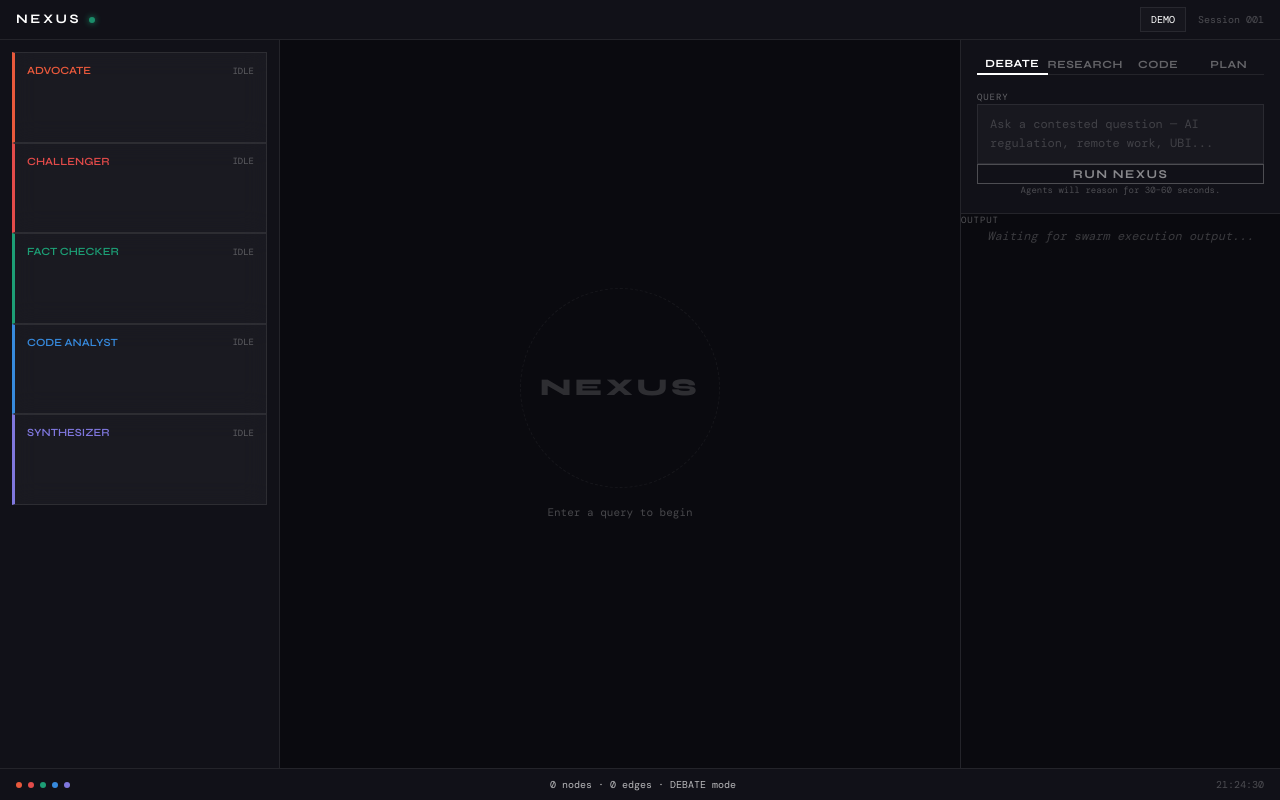
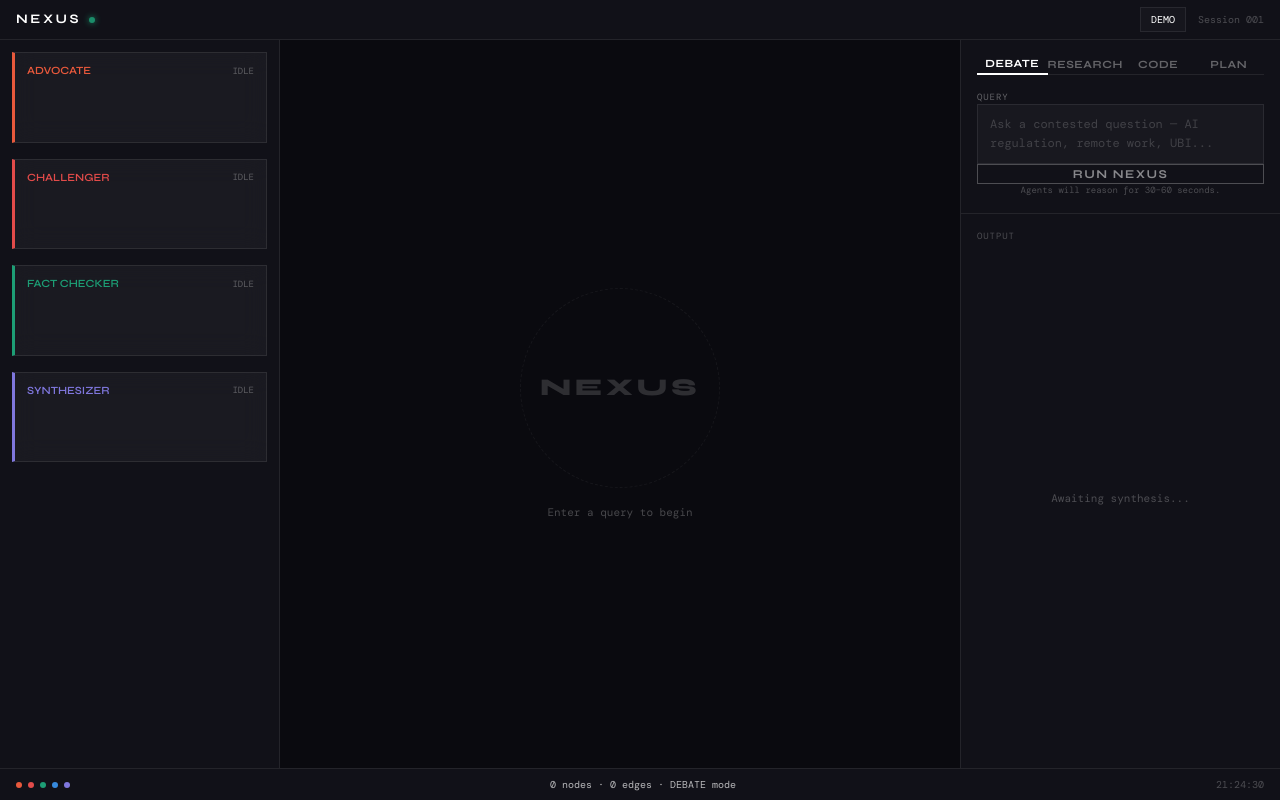
Before and after one commit to silverfang7x/nexus, a Next.js app: page / in a window 1280 px wide. Built offline with nearby package versions, Linux system fonts and the light colour scheme; a web font is replaced by a local one.

Commit message:
feat: mode-aware agent panels with AnimatePresence, full verdict panel with paragraph rendering

```diff
--- a/app/(dashboard)/page.tsx
+++ b/app/(dashboard)/page.tsx
@@ -3,7 +3,7 @@
 import React, { useState, useEffect, useCallback } from 'react';
 import { motion, AnimatePresence } from 'framer-motion';
 import NexusGraph from '@/components/canvas/NexusGraph';
-import { AgentPanelList } from '@/components/agents/AgentPanel';
+import AgentPanel from '@/components/agents/AgentPanel';
 import ModeSelector from '@/components/ui/ModeSelector';
 import VerdictPanel from '@/components/output/VerdictPanel';
 import { useAgentStream } from '@/hooks/useAgentStream';
@@ -21,6 +21,13 @@ const CORE_AGENTS: AgentId[] = [
   'codeanalyst',
   'synthesizer',
 ];
+
+const MODE_AGENTS: Record<NexusMode, AgentId[]> = {
+  debate: ['advocate', 'challenger', 'factchecker', 'synthesizer'],
+  research: ['factchecker', 'synthesizer'],
+  code: ['codeanalyst', 'synthesizer'],
+  plan: ['advocate', 'factchecker', 'synthesizer'],
+};
 
 const SHEET_SPRING = { type: 'spring', damping: 28, stiffness: 300 } as const;
 
@@ -273,12 +280,39 @@ export default function Dashboard() {
 
   // ── shared node/edge panel content ─────────────────────────────────────────
 
+  const activeAgentIds = MODE_AGENTS[activeMode];
+  const filteredPanels = panelsData.filter((p) => activeAgentIds.includes(p.agentId));
+
+  const renderedAgentPanels = (
+    <div className="flex flex-col gap-4">
+      <AnimatePresence mode="popLayout">
+        {filteredPanels.map((panel, index) => (
+          <motion.div
+            key={panel.agentId}
+            initial={{ opacity: 0, x: -16 }}
+            animate={{ opacity: 1, x: 0 }}
+            exit={{ opacity: 0, x: -16 }}
+            transition={{ duration: 0.2, delay: index * 0.05 }}
+            style={{ width: '100%' }}
+          >
+            <AgentPanel
+              agentId={panel.agentId}
+              status={panel.status}
+              thoughts={panel.thoughts}
+              isActive={panel.isActive}
+            />
+          </motion.div>
+        ))}
+      </AnimatePresence>
+    </div>
+  );
+
   const agentsPanelContent = (
     <div
       style={{ flex: 1, overflowY: 'auto', padding: '0 12px 16px' }}
       className="nx-thin-scroll"
     >
-      <AgentPanelList panels={panelsData} />
+      {renderedAgentPanels}
     </div>
   );
 
@@ -302,7 +336,13 @@ export default function Dashboard() {
         }}
       />
       <div style={{ flex: 1, overflowY: 'auto' }}>
-        <VerdictPanel verdict={verdict} />
+        <VerdictPanel
+          verdict={verdict}
+          mode={activeMode}
+          nodeCount={nodes.length}
+          edgeCount={edges.length}
+          isRunning={status === 'running'}
+        />
       </div>
     </div>
   );
@@ -449,7 +489,7 @@ export default function Dashboard() {
               zIndex: 20,
             }}
           >
-            <AgentPanelList panels={panelsData} />
+            {renderedAgentPanels}
           </div>
         )}
 
@@ -557,7 +597,13 @@ export default function Dashboard() {
               }}
             />
             <div style={{ flex: 1, overflow: 'hidden' }}>
-              <VerdictPanel verdict={verdict} />
+              <VerdictPanel
+                verdict={verdict}
+                mode={activeMode}
+                nodeCount={nodes.length}
+                edgeCount={edges.length}
+                isRunning={status === 'running'}
+              />
             </div>
           </div>
         )}
--- a/components/output/VerdictPanel.tsx
+++ b/components/output/VerdictPanel.tsx
@@ -1,47 +1,233 @@
-import React from 'react';
+import React, { useState } from 'react';
+import { NexusMode } from '@/types/nexus';
 
 export interface VerdictPanelProps {
-  verdict?: string;
+  verdict: string;
+  mode: NexusMode;
+  nodeCount: number;
+  edgeCount: number;
+  isRunning: boolean;
 }
 
-export default function VerdictPanel({ verdict }: VerdictPanelProps) {
+const getModeColor = (mode: NexusMode): string => {
+  switch (mode) {
+    case 'debate': return '#E24B4A';
+    case 'research': return '#1D9E75';
+    case 'code': return '#378ADD';
+    case 'plan': return '#BA7517';
+    default: return 'var(--nx-text-muted)';
+  }
+};
+
+function renderHighlightedText(text: string) {
+  const regex = /(\[[^\]]+\]|"[^"]+")/g;
+  const parts = text.split(regex);
+
+  return parts.map((part, index) => {
+    if (part.startsWith('[') && part.endsWith(']')) {
+      return (
+        <span key={index} style={{ color: 'var(--nx-synthesizer)' }}>
+          {part}
+        </span>
+      );
+    } else if (part.startsWith('"') && part.endsWith('"')) {
+      return (
+        <span
+          key={index}
+          style={{
+            color: 'rgba(255, 255, 255, 0.55)',
+            fontStyle: 'italic'
+          }}
+        >
+          {part}
+        </span>
+      );
+    }
+    return part;
+  });
+}
+
+export default function VerdictPanel({
+  verdict,
+  mode,
+  nodeCount,
+  edgeCount,
+  isRunning
+}: VerdictPanelProps) {
+  const [copied, setCopied] = useState(false);
+
+  const handleCopy = () => {
+    if (!verdict) return;
+    navigator.clipboard.writeText(verdict).then(() => {
+      setCopied(true);
+      setTimeout(() => setCopied(false), 2000);
+    });
+  };
+
+  const actionButtonStyle = {
+    fontFamily: 'var(--nx-font-mono), monospace',
+    fontSize: '9px',
+    border: '1px solid var(--nx-border)',
+    background: 'rgba(255, 255, 255, 0.02)',
+    padding: '4px 10px',
+    borderRadius: 0,
+    color: 'rgba(255, 255, 255, 0.8)',
+    cursor: 'pointer',
+    transition: 'all 150ms'
+  };
+
+  // 1. Loading State
+  if (isRunning && !verdict) {
+    return (
+      <div
+        style={{
+          width: '100%',
+          height: '100%',
+          display: 'flex',
+          flexDirection: 'column',
+          padding: '16px',
+          backgroundColor: 'transparent'
+        }}
+      >
+        <div className="label-xs mb-4">OUTPUT</div>
+        <div style={{ display: 'flex', flexDirection: 'column', gap: '6px' }}>
+          <div
+            style={{
+              height: '12px',
+              background: 'linear-gradient(90deg, rgba(255,255,255,0.04) 25%, rgba(255,255,255,0.08) 50%, rgba(255,255,255,0.04) 75%)',
+              backgroundSize: '200% 100%',
+              animation: 'nx-shimmer 1.5s infinite',
+              width: '100%'
+            }}
+          />
+          <div
+            style={{
+              height: '12px',
+              background: 'linear-gradient(90deg, rgba(255,255,255,0.04) 25%, rgba(255,255,255,0.08) 50%, rgba(255,255,255,0.04) 75%)',
+              backgroundSize: '200% 100%',
+              animation: 'nx-shimmer 1.5s infinite',
+              width: '90%'
+            }}
+          />
+          <div
+            style={{
+              height: '8px',
+              background: 'linear-gradient(90deg, rgba(255,255,255,0.04) 25%, rgba(255,255,255,0.08) 50%, rgba(255,255,255,0.04) 75%)',
+              backgroundSize: '200% 100%',
+              animation: 'nx-shimmer 1.5s infinite',
+              width: '60%'
+            }}
+          />
+        </div>
+      </div>
+    );
+  }
+
+  // 2. Empty State (not running, no verdict)
+  if (!verdict) {
+    return (
+      <div
+        style={{
+          width: '100%',
+          height: '100%',
+          display: 'flex',
+          flexDirection: 'column',
+          padding: '16px',
+          backgroundColor: 'transparent'
+        }}
+      >
+        <div className="label-xs mb-4">OUTPUT</div>
+        <div style={{ flexGrow: 1, display: 'flex', alignItems: 'center', justifyContent: 'center' }}>
+          <span
+            style={{
+              fontFamily: 'var(--nx-font-mono), monospace',
+              fontSize: '11px',
+              color: 'var(--nx-text-muted)'
+            }}
+          >
+            Awaiting synthesis...
+          </span>
+        </div>
+      </div>
+    );
+  }
+
+  // 3. Has verdict content
+  const paragraphs = verdict.split(/\n\n+/).filter(Boolean);
+
   return (
     <div
-      className="w-full h-full flex flex-col p-4 overflow-y-auto"
       style={{
-        backgroundColor: 'var(--nx-bg)',
-        fontFamily: 'var(--nx-font-mono), monospace'
+        padding: '16px',
+        overflowY: 'auto',
+        flexGrow: 1,
+        display: 'flex',
+        flexDirection: 'column',
+        height: '100%'
       }}
     >
-      <div
-        className="uppercase select-none text-[9px] tracking-widest mb-4"
-        style={{
-          color: 'rgba(255, 255, 255, 0.3)'
-        }}
-      >
-        Output
+      {/* Top metadata row */}
+      <div style={{ display: 'flex', justifyContent: 'space-between', alignItems: 'center', marginBottom: '16px' }}>
+        <span
+          className="label-xs"
+          style={{ color: getModeColor(mode), fontWeight: 700 }}
+        >
+          {mode.toUpperCase()}
+        </span>
+        <span className="label-xs" style={{ color: 'var(--nx-text-muted)' }}>
+          {nodeCount} nodes · {edgeCount} edges
+        </span>
       </div>
 
-      {verdict ? (
-        <div
-          className="text-xs leading-relaxed whitespace-pre-wrap"
-          style={{
-            fontFamily: 'var(--nx-font-mono), monospace',
-            color: 'rgba(255, 255, 255, 0.85)'
+      {/* Verdict text area */}
+      <div style={{ flexGrow: 1 }}>
+        {paragraphs.map((para, index) => (
+          <p
+            key={index}
+            style={{
+              fontFamily: 'var(--nx-font-mono), monospace',
+              fontSize: '12px',
+              lineHeight: 1.75,
+              color: 'rgba(255,255,255,0.75)',
+              borderLeft: index === 0 ? '2px solid var(--nx-synthesizer)' : undefined,
+              paddingLeft: index === 0 ? '12px' : undefined,
+              marginBottom: index === 0 ? '20px' : '16px'
+            }}
+          >
+            {renderHighlightedText(para)}
+          </p>
+        ))}
+      </div>
+
+      {/* Bottom action row */}
+      <div style={{ display: 'flex', gap: '12px', marginTop: '16px', borderTop: '1px solid var(--nx-border)', paddingTop: '16px' }}>
+        <button
+          type="button"
+          onClick={handleCopy}
+          style={actionButtonStyle}
+          onMouseEnter={(e) => {
+            e.currentTarget.style.background = 'rgba(255,255,255,0.06)';
+          }}
+          onMouseLeave={(e) => {
+            e.currentTarget.style.background = 'rgba(255,255,255,0.02)';
           }}
         >
-          {verdict}
-        </div>
-      ) : (
-        <div
-          className="text-xs italic select-none mt-4 text-center"
-          style={{
-            color: 'rgba(255, 255, 255, 0.2)'
+          {copied ? 'COPIED' : 'COPY'}
+        </button>
+        <button
+          type="button"
+          onClick={() => console.log('export')}
+          style={actionButtonStyle}
+          onMouseEnter={(e) => {
+            e.currentTarget.style.background = 'rgba(255,255,255,0.06)';
+          }}
+          onMouseLeave={(e) => {
+            e.currentTarget.style.background = 'rgba(255,255,255,0.02)';
           }}
         >
-          Waiting for swarm execution output...
-        </div>
-      )}
+          EXPORT
+        </button>
+      </div>
     </div>
   );
 }
```
